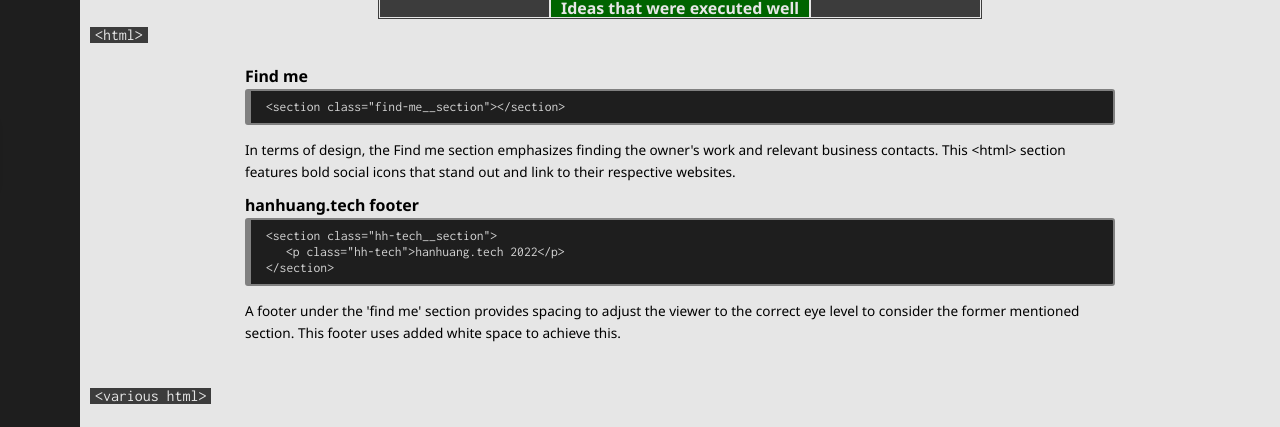
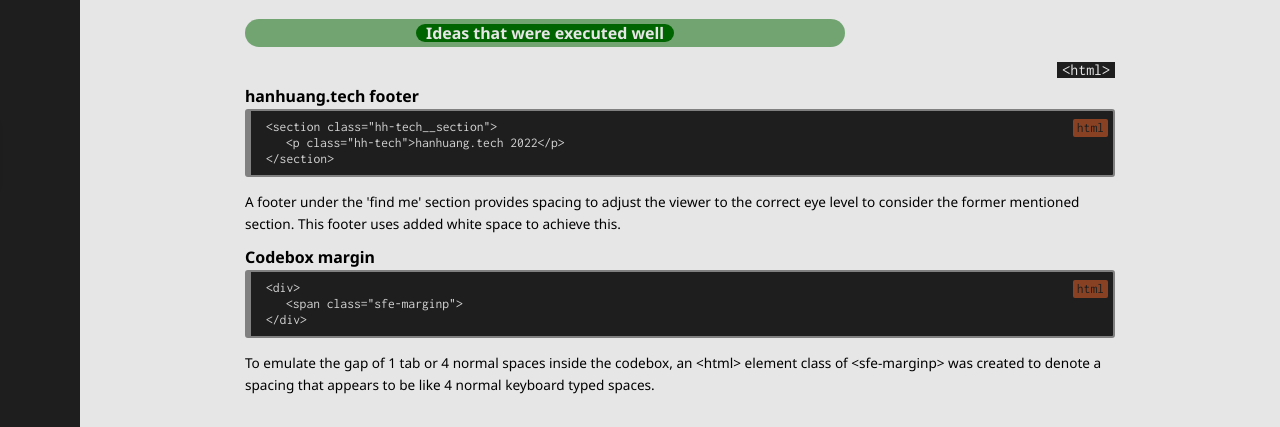
Before and after one commit to hanhuang-tech/hht, a PHP site: page /critiques/index.html in a window 1280 px wide. Shown: the part 235-662 px from the top of the page. Run offline with PHP 8.4, Linux system fonts and the light colour scheme.

Commit message:
Add styling to critiques.html

```diff
--- a/hanhuang.tech/critiques/index.html
+++ b/hanhuang.tech/critiques/index.html
@@ -77,10 +77,10 @@
             <h1>critiques</h1>
           </div>
           <div id="descbox-body">
-                      <p>Critiques on markup, styling and script decisions made on webpages
+            <p>
+              Critiques on markup, styling and script decisions made on webpages
             </p>
             <img src="../img/critiques.png" alt="some code" />
-                  </div>
           </div>
         </div>
       </div>
@@ -101,29 +101,18 @@
       <div id="html__section">
         <div class="subject-banner grey">
           <h2 class="html">HTML</h2>
-          <h2 >HyperText Markup Language</h2>
+          <h2>HyperText Markup Language</h2>
         </div>
+        <div class="body-wrapper">
           <div class="pros">
             <h3>Ideas that were executed well</h3>
           </div>
           <div class="side-heading">
             <h3>&lt;html&gt;</h3>
           </div>
-        <div class="body-wrapper">
-          <h3>Find me</h3>
-          <div class="codebox">
-            <p class="margin0">
-              &lt;section class="find-me__section"&gt;&lt;/section&gt;
-            </p>
-          </div>
-          <p class="code-description">
-            In terms of design, the Find me section emphasizes finding the
-            owner's work and relevant business contacts. This &lt;html&gt;
-            section features bold social icons that stand out and link to their
-            respective websites.
-          </p>
           <h3>hanhuang.tech footer</h3>
           <div class="codebox">
+            <div class="code-html">html</div>
             <p class="margin0">&lt;section class="hh-tech__section"&gt;</p>
             <p class="margin1">
               &lt;p class="hh-tech"&gt;hanhuang.tech 2022&lt;/p&gt;
@@ -135,13 +124,9 @@
             viewer to the correct eye level to consider the former mentioned
             section. This footer uses added white space to achieve this.
           </p>
-        </div>
-        <div class="side-heading">
-          <h3>&lt;various html&gt;</h3>
-        </div>
-        <div class="body-wrapper">
           <h3>Codebox margin</h3>
           <div class="codebox">
+            <div class="code-html">html</div>
             <p class="margin0">&lt;div&gt;</p>
             <p class="margin1">&lt;span class="sfe-marginp"&gt;</p>
             <p class="margin0">&lt;/div&gt;</p>
--- a/hanhuang.tech/css/style.css
+++ b/hanhuang.tech/css/style.css
@@ -1862,19 +1862,16 @@
 /* side headings */
 div.side-heading {
   display: flex;
-  flex-direction: column;
   font-family: var(--ff-secondary);
-  row-gap: 2px;
-  margin: 10px 0 0 10px;
+  justify-content: right;
 }
 
 div.side-heading h3 {
   display: inline-block;
-  background-color: var(--clr-dark2);
+  background-color: var(--clr-dark);
   font-weight: var(--fw-reg);
   color: var(--clr-light);
   padding: 0px 5px;
-  margin-right: auto;
 }
 
 div.body-wrapper {
@@ -2011,10 +2008,15 @@
 div.cons {
   display: flex;
   justify-content: center;
-  margin: 0 auto 10px;
-  background-color: var(--clr-dark2);
-  outline: 1px solid var(--clr-dark2);
-  outline-offset: 1px;
+  margin-bottom: 10px;
+  border-radius: 2vw;
+}
+
+div.pros {
+  background-color: rgb(0, 100, 0, 0.5);
+}
+div.cons {
+  background-color: rgb(100, 0, 0, 0.5);
 }
 
 @media (min-width: 64em) {
@@ -2028,7 +2030,7 @@
 div.cons h3 {
   color: var(--clr-light);
   padding: 1px 10px;
-  outline: 2px solid var(--clr-light);
+  border-radius: 1vw;
 }
 
 div.pros h3 {
```
Lines whose indentation alone changed are shown as unchanged.
